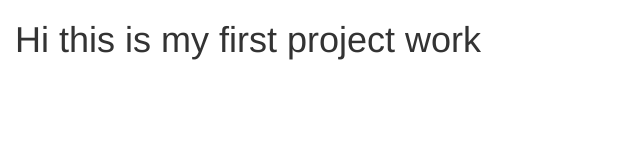
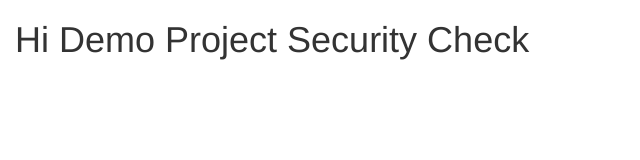
Before and after one commit to mani7444/Zap-tool, a plain HTML site: page src/webapp/index.html in a window 1280 px wide. Shown: the whole page, without its empty margins (0-640 px from the left). Drawn offline with nearby package versions, Linux system fonts and the light colour scheme.

Commit message:
Update index.html

```diff
--- a/src/webapp/index.html
+++ b/src/webapp/index.html
@@ -11,7 +11,7 @@
 <body>
 
 <div class="container-fluid">
-  <h1>Hi this is my first project work</h1>
+  <h1>Hi Demo Project Security Check</h1>
 </div>
 
 </body>
```
